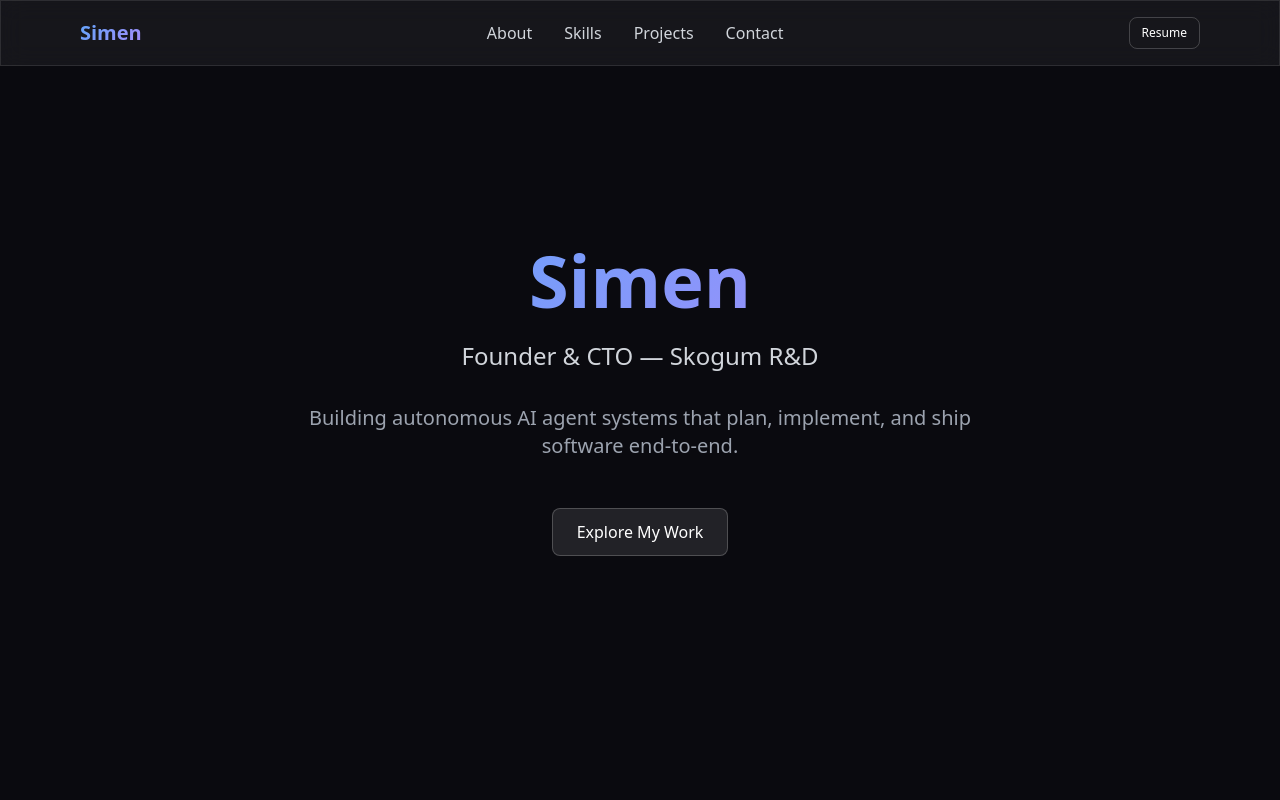
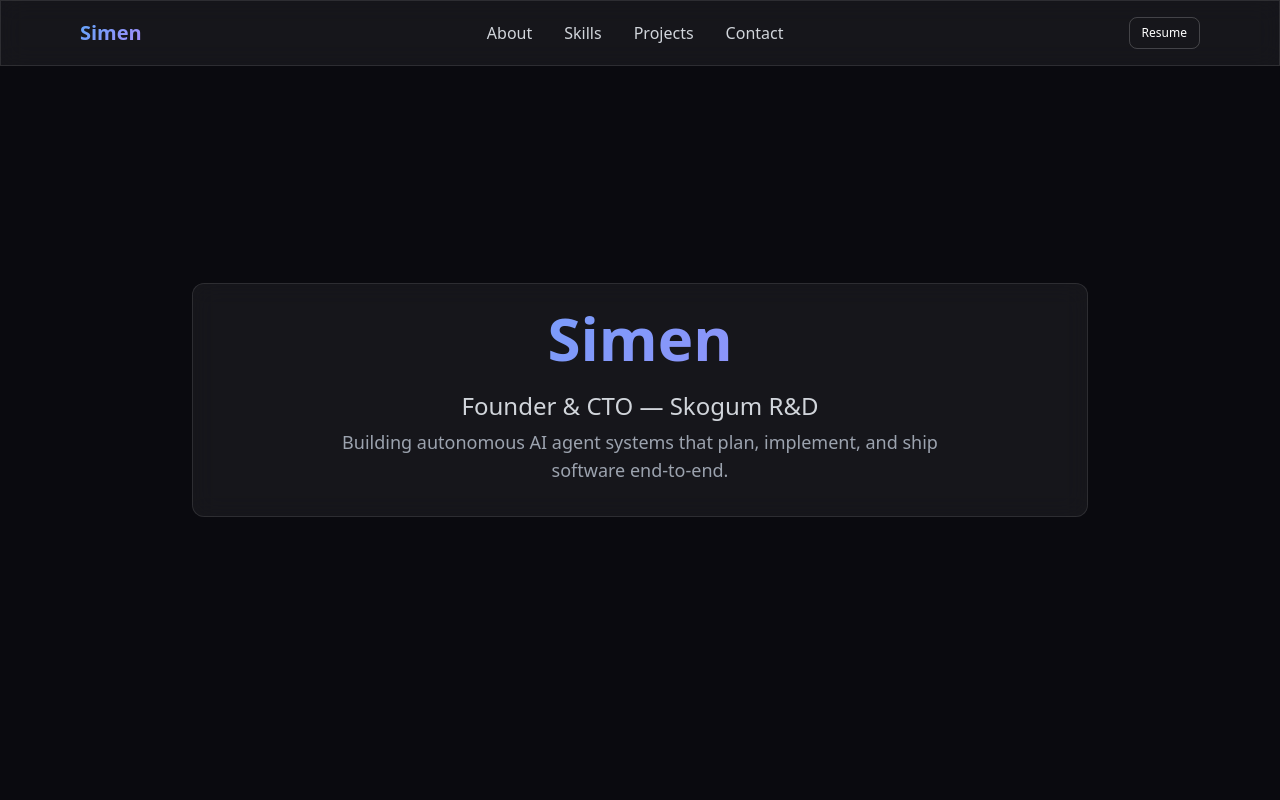
Before and after one commit to Skogum-R-D/simen-portfolio, a Next.js app: page / in a window 1280 px wide. Shown: the top 800 px of the page. Built offline with nearby package versions, Linux system fonts and the light colour scheme.

Commit message:
feat: add hero section with animations

```diff
--- a/components/hero.tsx
+++ b/components/hero.tsx
@@ -1,28 +1,46 @@
 "use client";
 import { motion } from "framer-motion";
-import { Button } from "./ui/button";
+import { Card, CardHeader, CardTitle, CardContent } from "./ui/card";
 
 export default function Hero() {
   return (
-    <section className="min-h-screen flex flex-col justify-center items-center text-center px-4">
+    <section className="min-h-screen flex items-center justify-center px-4 py-20">
       <motion.div
-        initial={{ opacity: 0, y: 20 }}
-        animate={{ opacity: 1, y: 0 }}
-        transition={{ duration: 0.8 }}
-        className="max-w-4xl mx-auto"
+        initial={{ opacity: 0, scale: 0.95 }}
+        animate={{ opacity: 1, scale: 1 }}
+        transition={{ duration: 0.8, ease: "easeOut" }}
+        className="w-full max-w-4xl mx-auto"
       >
-        <h1 className="text-5xl md:text-7xl font-bold gradient-text mb-6">
-          Simen
-        </h1>
-        <p className="text-xl md:text-2xl text-gray-300 mb-8">
-          Founder & CTO — Skogum R&D
-        </p>
-        <p className="text-lg md:text-xl text-gray-400 max-w-2xl mx-auto mb-12">
-          Building autonomous AI agent systems that plan, implement, and ship software end-to-end.
-        </p>
-        <Button variant="secondary" size="lg">
-          Explore My Work
-        </Button>
+        <Card className="border border-white/10">
+          <CardHeader className="text-center pb-8">
+            <motion.h1
+              initial={{ opacity: 0, y: 20 }}
+              animate={{ opacity: 1, y: 0 }}
+              transition={{ delay: 0.2, duration: 0.6 }}
+              className="text-5xl md:text-6xl font-bold gradient-text mb-4"
+            >
+              Simen
+            </motion.h1>
+
+            <motion.p
+              initial={{ opacity: 0, y: 20 }}
+              animate={{ opacity: 1, y: 0 }}
+              transition={{ delay: 0.4, duration: 0.6 }}
+              className="text-xl md:text-2xl text-gray-300 mb-2"
+            >
+              Founder & CTO — Skogum R&D
+            </motion.p>
+
+            <motion.p
+              initial={{ opacity: 0, y: 20 }}
+              animate={{ opacity: 1, y: 0 }}
+              transition={{ delay: 0.6, duration: 0.6 }}
+              className="text-lg text-gray-400 max-w-2xl mx-auto"
+            >
+              Building autonomous AI agent systems that plan, implement, and ship software end-to-end.
+            </motion.p>
+          </CardHeader>
+        </Card>
       </motion.div>
     </section>
   );
```
